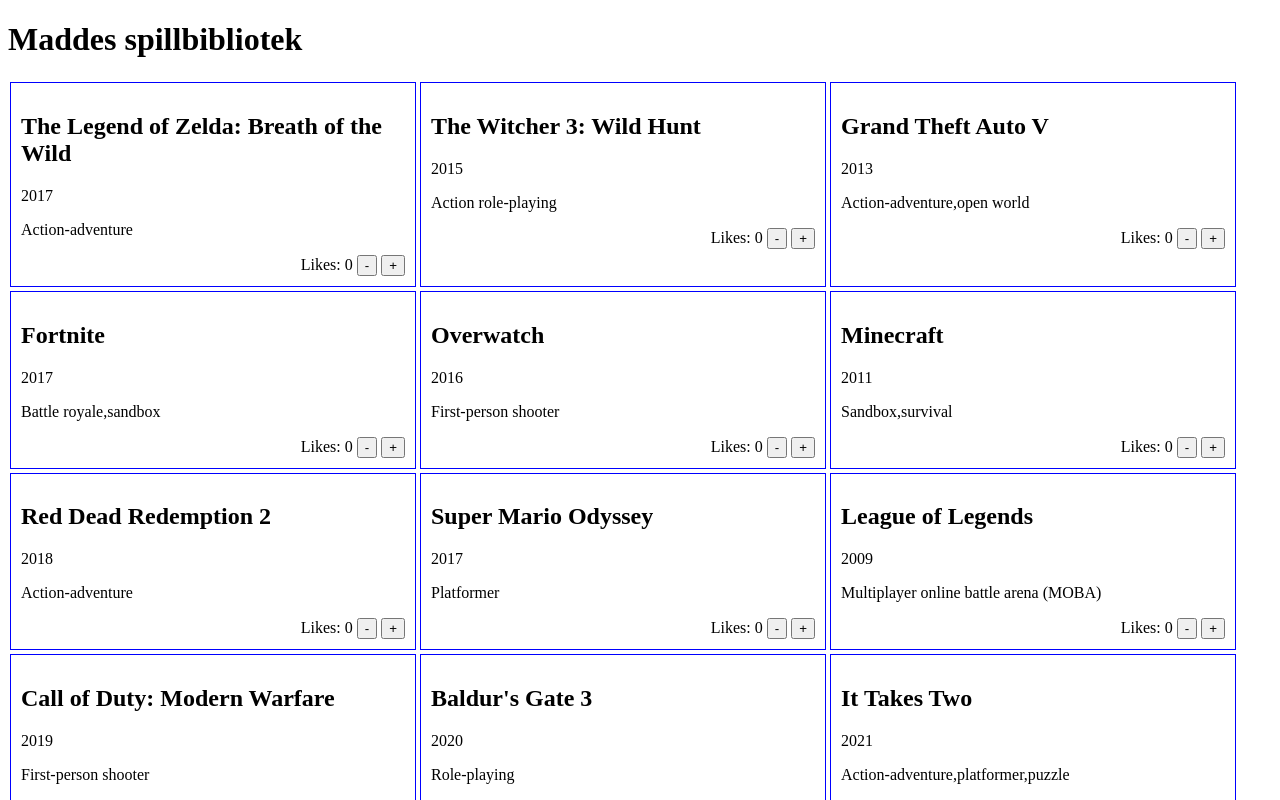
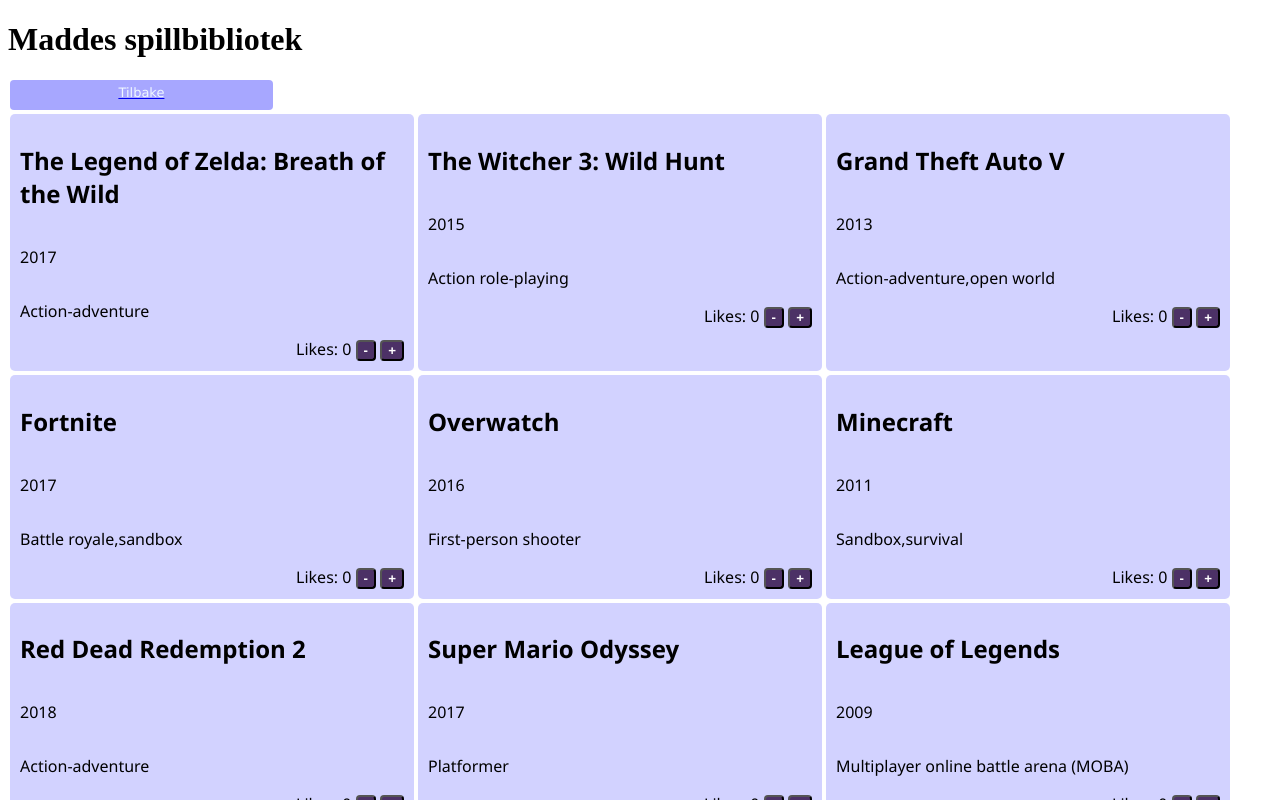
Before and after one commit to Madelelo/svelte-demo, a SvelteKit app: page /gamelist in a window 1280 px wide. Shown: the top 800 px of the page. Built offline with nearby package versions, Linux system fonts and the light colour scheme.

Commit message:
Added likes function

```diff
--- /dev/null
+++ b/src/routes/LinkButton.svelte
@@ -0,0 +1,21 @@
+<script>
+  let { linkLabel, linkHref } = $props();
+</script>
+
+<a href="/{linkHref}"> <div class="nav-button">{linkLabel}</div></a>
+
+<style>
+  :global(.nav-button) {
+    background-color: rgb(167, 167, 255);
+    font-family: "Lucida Sans", "Lucida Sans Regular", "Lucida Grande",
+      "Lucida Sans Unicode", Geneva, Verdana, sans-serif;
+    color: aliceblue;
+    font-size: small;
+    border-radius: 4px;
+    height: 20px;
+    width: 20%;
+    text-align: center;
+    padding: 5px;
+    margin: 2px;
+  }
+</style>
--- a/src/routes/gamelist/+page.svelte
+++ b/src/routes/gamelist/+page.svelte
@@ -1,19 +1,20 @@
 <script>
   import GameCard from "../gamelist/GameCard.svelte";
   import gamefile from "../gamelist/games.json";
+  import LinkButton from "../LinkButton.svelte";
 
   let games = gamefile.games;
   console.log(games[0].title);
 </script>
 
 <h1>Maddes spillbibliotek</h1>
+<LinkButton linkHref="" linkLabel="Tilbake" />
+
 <div>
   {#each games as game}
     <GameCard gamename={game.title} gameyear={game.year} gametype={game.type} />
   {/each}
 </div>
-
-<a class="nav-button" href="/"> ... tilbake </a>
 
 <style>
   div {
--- a/src/routes/gamelist/GameCard.svelte
+++ b/src/routes/gamelist/GameCard.svelte
@@ -4,7 +4,7 @@
 </script>
 
 <div class="games-card">
-  <div>
+  <div class="games-card-info">
     <h2>{gamename}</h2>
     <p>{gameyear}</p>
     <p>{gametype}</p>
@@ -14,9 +14,15 @@
 
 <style>
   .games-card {
-    border: 1px blue solid;
+    background-color: rgba(167, 167, 255, 0.512);
+    border-radius: 5px;
     padding: 10px;
     margin: 2px;
     width: 30vw;
+    font-family: "Segoe UI", Tahoma, Geneva, Verdana, sans-serif;
+  }
+  .games-card-info {
+    display: flex;
+    flex-direction: column;
   }
 </style>
--- a/src/routes/gamelist/GameLikesComponent.svelte
+++ b/src/routes/gamelist/GameLikesComponent.svelte
@@ -20,4 +20,10 @@
   div {
     text-align: right;
   }
+  button {
+    background-color: rgb(76, 49, 102);
+    color: white;
+    font-weight: bolder;
+    border-radius: 4px;
+  }
 </style>
```
Also changed, not shown: src/routes/+page.svelte (+6 -14 lines).
